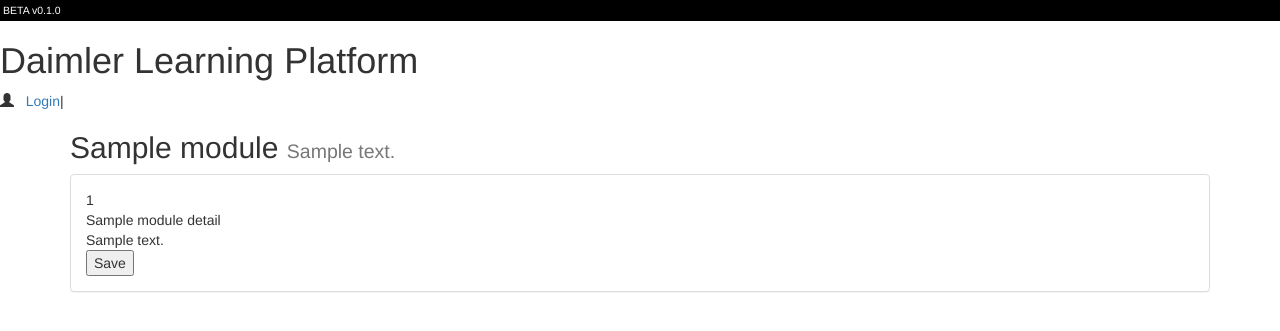
After one commit to NateElliott/DLP, a Django app: template playground/templates/module-detail.html in a window 1280 px wide. The commit adds this page. Shown: the top 331 px of the page. Run offline with Django 3.2, Linux system fonts and the light colour scheme; the template is opened without the code that fills it: most values are stand-ins (such as "Sample title", 1, 10 or a date in 2020); some libraries are stand-ins or nearby versions.

Commit message:
added module detail

```diff
--- a/playground/dlp/urls.py
+++ b/playground/dlp/urls.py
@@ -16,6 +16,7 @@
 
     url(r'manage/', views.manage, name='manage'),
 
+    url(r'module/detail/(?P<storage>[-\w]+)', views.module_detail, name='module'),
     url(r'module/(?P<storage>[-\w]+)', views.module, name='module'),
     url(r'module/', views.module, name='module'),
 
--- a/playground/templates/home.html
+++ b/playground/templates/home.html
@@ -16,8 +16,6 @@
                 <form method="POST" action="{% url 'content_mgmt' %}" enctype="multipart/form-data">
                     {% csrf_token %}
                     <input type="hidden" name="action" value="upload">
-                    <input id="id_name" maxlength="255" name="name" type="text" placeholder="Name" />
-                    <input id="id_description" maxlength="255" name="description" type="text" placeholder="Description" />
                     <input id="id_module" name="module" type="file" required />
                     <input type="submit">
                 </form>
@@ -28,7 +26,7 @@
             <table class="table">
                 {% for module in modules %}
                 <tr>
-                    <td>{{ module.name }}</td>
+                    <td><a href="/module/detail/{{ module.storage }}">{{ module.name }}</a></td>
                     <td><code>{{ module.storage }}</code></td>
                     <td>{{ module.description }}</td>
                     <td><abbr title="{{ module.upload_dtg }}">{{ module.upload_dtg|timesince }}</abbr></td>
--- /dev/null
+++ b/playground/templates/module-detail.html
@@ -0,0 +1,23 @@
+{% extends 'base.html' %}
+
+{% block title %}Module{% endblock %}
+
+{% block content %}
+    <h2>{{ module.name }} <small>{{ module.description }}</small></h2>
+
+    <div class="panel panel-default">
+        <div class="panel-body">
+            <form method="post">
+                {% csrf_token %}
+
+                {{ module_detail.totalSlides }}<br>
+                {{ module_detail.title }}<br>
+                {{ module_detail.description }}<br>
+
+
+                <button type="submit">Save</button>
+            </form>
+        </div>
+    </div>
+
+{% endblock %}
```
Also changed, not shown: playground/dlp/views.py (+30 -9 lines), playground/db.sqlite3.
